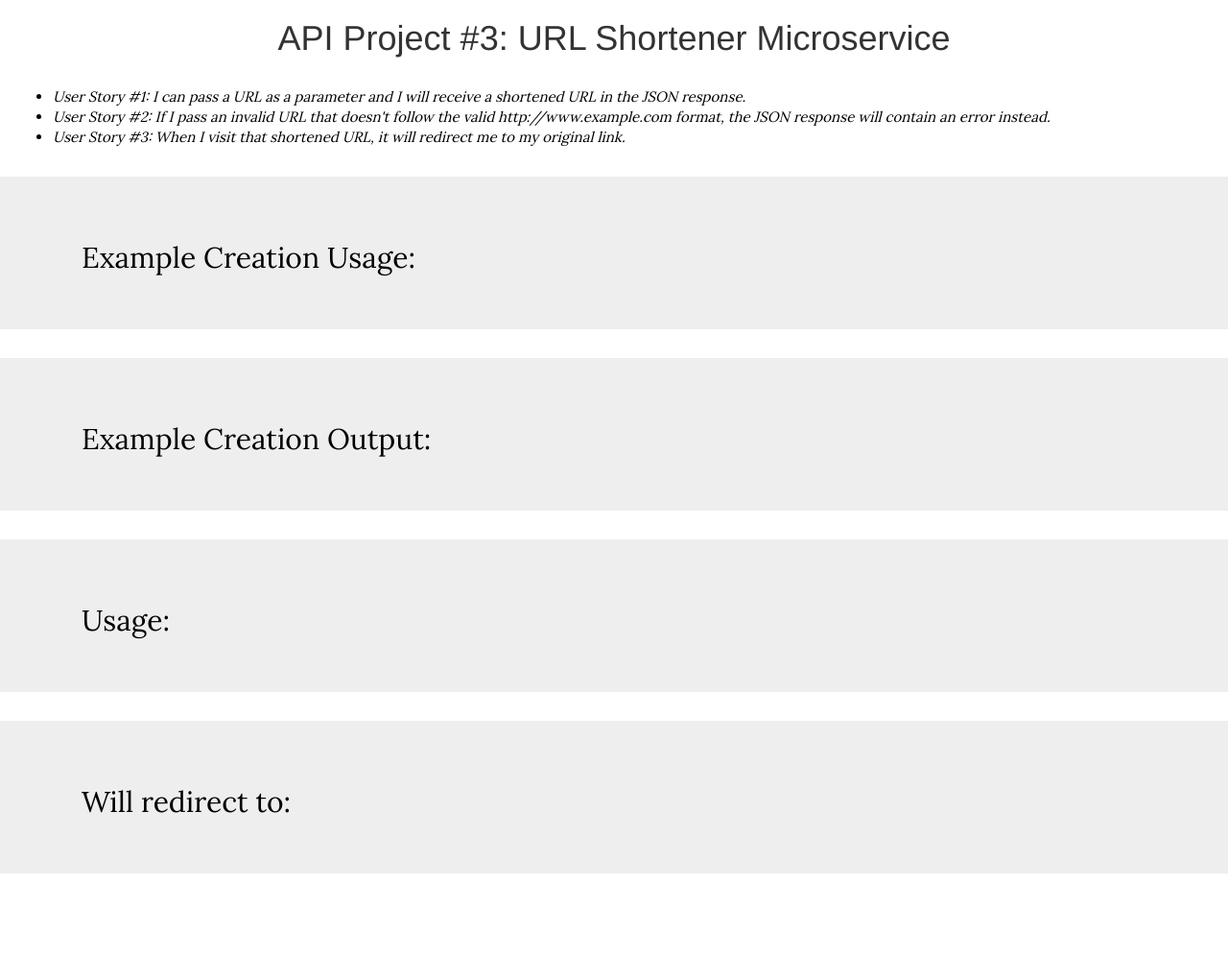
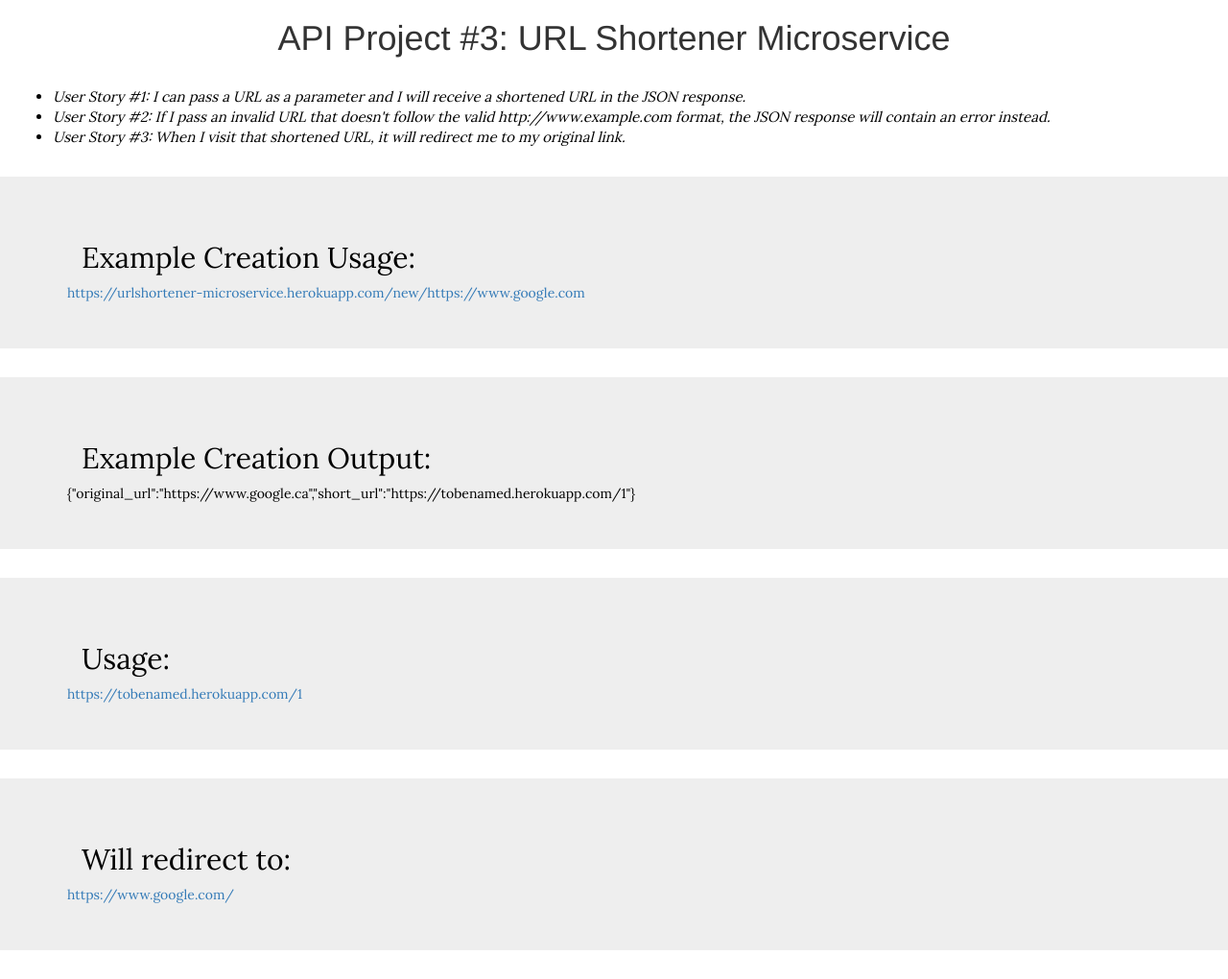
Before and after one commit to benjaminroy/URL-Shortener-Microservice, a website: page index.html in a window 1280 px wide. Shown: the whole page at 96% size. Before the commit the page ends 940 px from the top, so only its background shows below. Drawn offline with nearby package versions, Linux system fonts and the light colour scheme.

Commit message:
Example added

```diff
--- a/index.html
+++ b/index.html
@@ -27,29 +27,30 @@
     <div class="jumbotron">
         <div class="container">
             <h2>Example Creation Usage: </h2>
-            <div></div>
-            <div></div>
+            <a href='https://urlshortener-microservice.herokuapp.com/new/https://www.google.com'>
+                https://urlshortener-microservice.herokuapp.com/new/https://www.google.com
+            </a>
         </div>
     </div>
 
     <div class="jumbotron">
         <div class="container">
             <h2>Example Creation Output: </h2>
-            <div></div>
+            <div>{"original_url":"https://www.google.ca","short_url":"https://tobenamed.herokuapp.com/1"}</div>
         </div>
     </div>
 
     <div class="jumbotron">
         <div class="container">
             <h2>Usage: </h2>
-            <div></div>
+            <a href = 'https://tobenamed.herokuapp.com/1'>https://tobenamed.herokuapp.com/1</a>
         </div>
     </div>
 
     <div class="jumbotron">
         <div class="container">
             <h2>Will redirect to: </h2>
-            <div></div>
+            <a href = 'https://www.google.com/'>https://www.google.com/</a>
         </div>
     </div>
   <!--<script src="js/scripts.js"></script>-->
```
